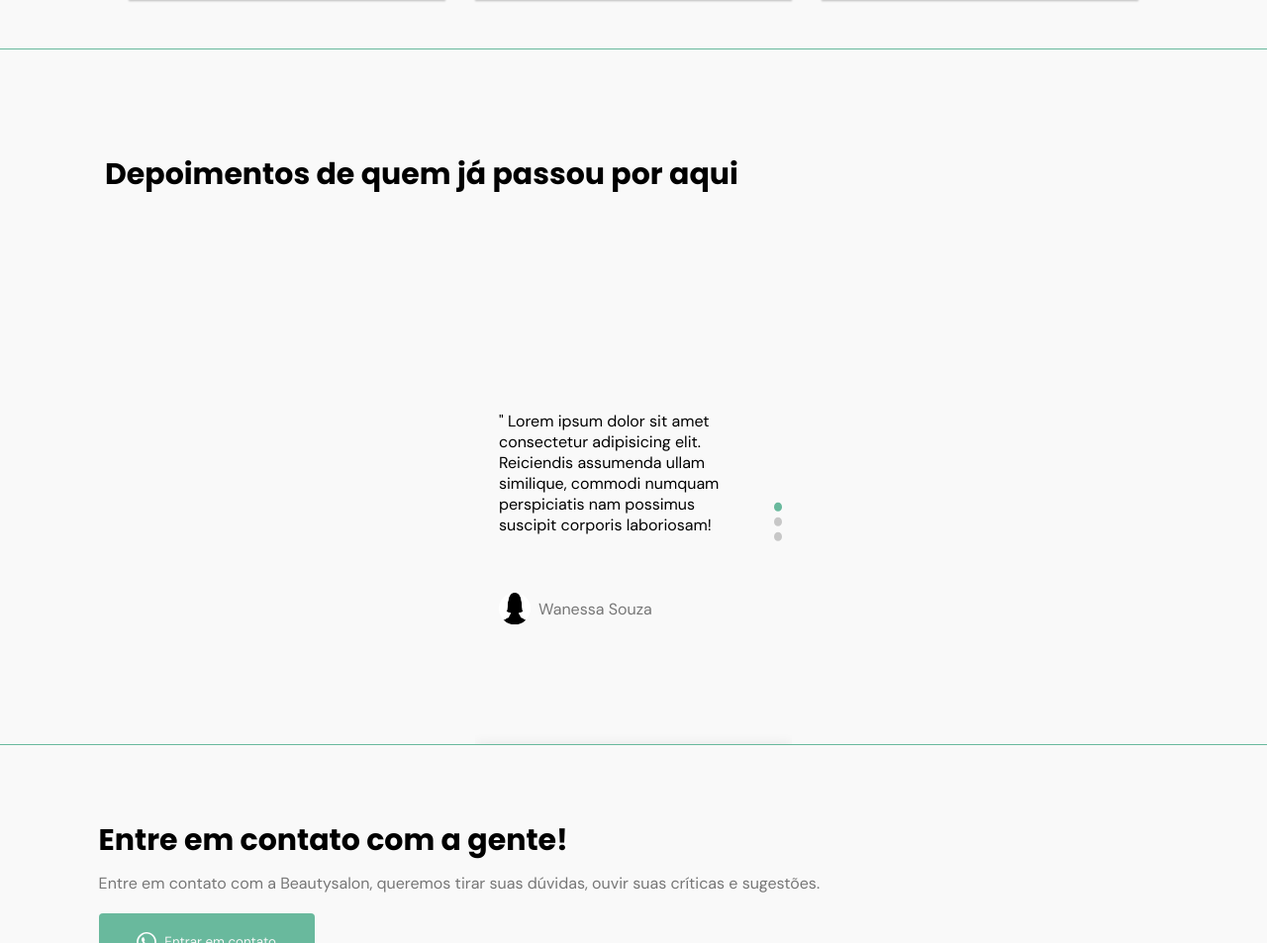
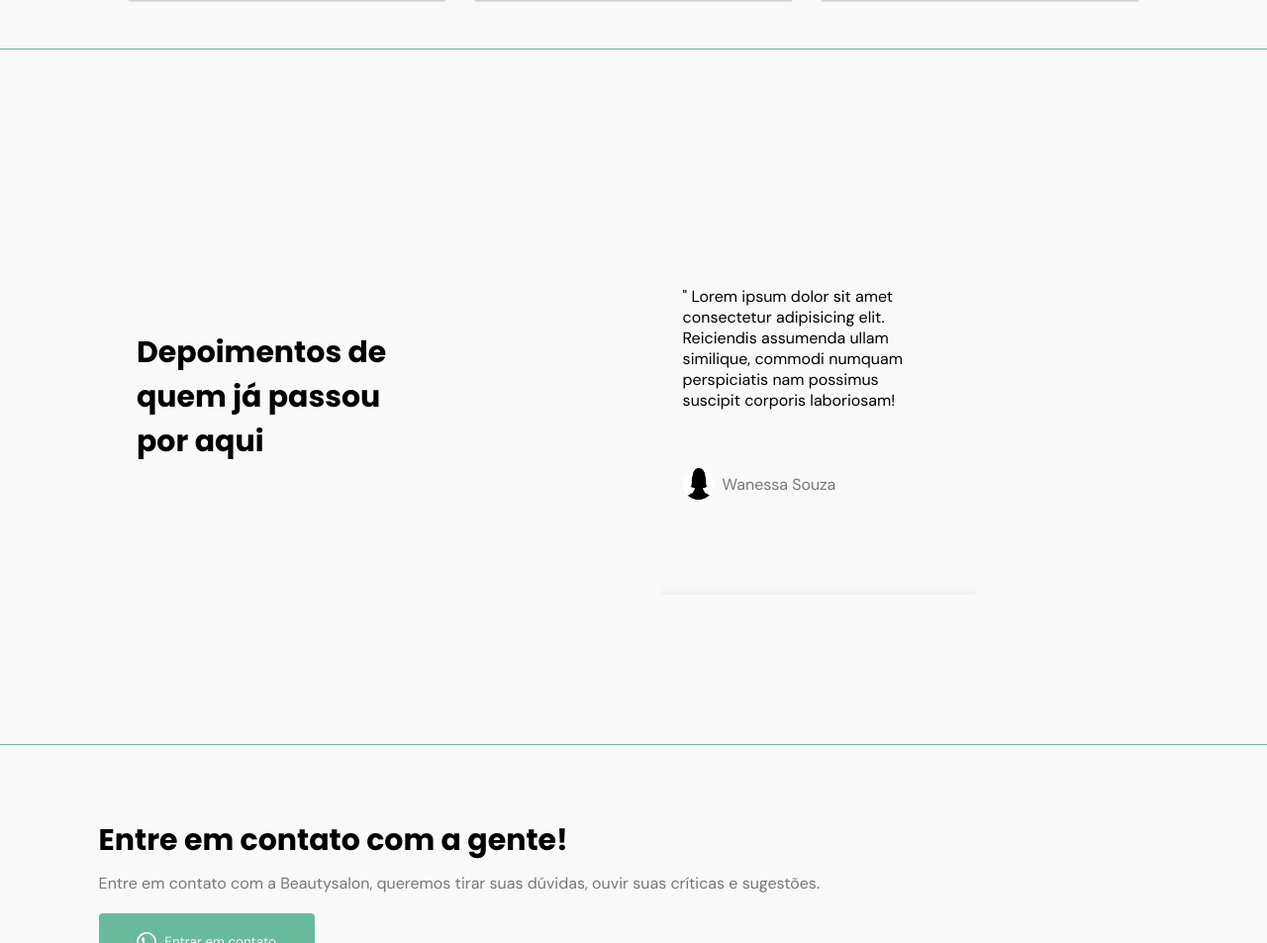
Before and after one commit to BrenoEller/mobile-first-challenge, a plain HTML site: page index.html in a window 1280 px wide. Shown: the part 1839-2792 px from the top of the page at 99% size. Drawn offline with nearby package versions, Linux system fonts and the light colour scheme; files whose address does not match are found by name.

Commit message:
section-4 finalizada

```diff
--- a/style.css
+++ b/style.css
@@ -89,16 +89,11 @@
         background-color: transparent;
     }
 
-    #button-hamburguer{
-        cursor: pointer;
-    }
-
     .icons-menu.on #hamburguer{
         display: none;
     }
 
     #hamburguer{
-
         position: absolute;
         right: 5%;
         top: 4%;
@@ -123,6 +118,7 @@
 
     .icons-menu.on #lista{
         display: flex;
+        flex-direction: column;
         margin-top: 15rem;
         text-align: center;
         justify-content: center;
@@ -559,6 +555,9 @@
         }
     }
 
+    @media (min-width:800px){
+
+
     @media (min-width: 1000px){
         #section-1{
             flex-direction: row-reverse;
@@ -615,4 +614,19 @@
         #section-2{
             height: 570px;
         }
+
+        #section-4{
+            flex-direction: initial;
+        }
+
+        #info-4{
+            width: 20rem;
+            margin-left: 10%;
+        }
+
+        .swiper{
+            margin-left: 10%;
+            max-height: 25rem;
+        }
+
     }
```
